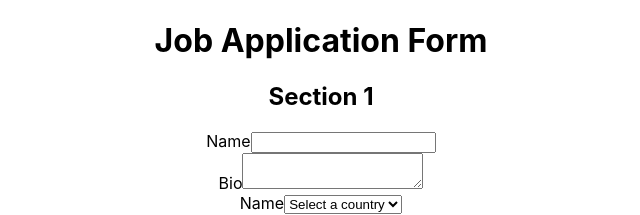
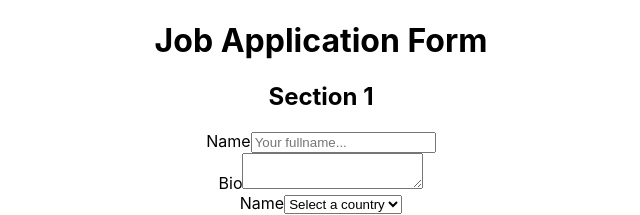
Before and after one commit to glenncai/react-testing, a React (Create React App) app: page / in a window 1280 px wide. Shown: the top 215 px of the page, without its empty margins (319-959 px from the left). Built offline with nearby package versions, Linux system fonts and the light colour scheme.

Commit message:
test: getByPlaceholderText

```diff
--- a/src/components/application/application.tsx
+++ b/src/components/application/application.tsx
@@ -8,7 +8,7 @@
       <form>
         <div>
           <label htmlFor="name">Name</label>
-          <input type="text" id="name" />
+          <input type="text" id="name" placeholder="Your fullname..." />
         </div>
         <div>
           <label htmlFor="bio">Bio</label>
```
Also changed, not shown: 1 other file (tests, documents, lock files or other folders).
